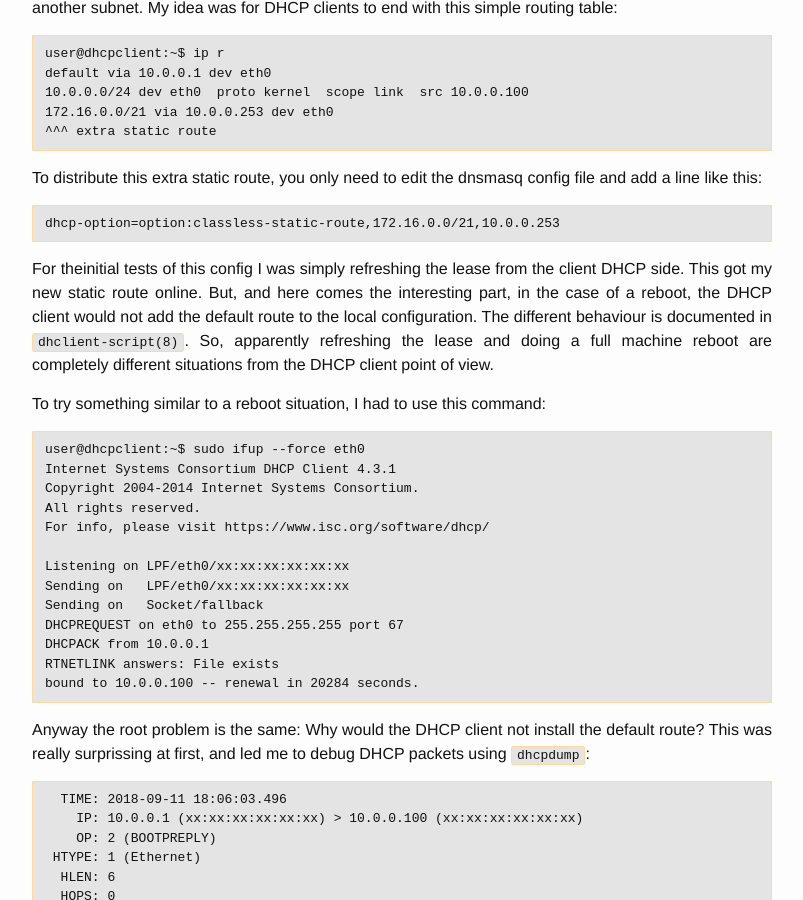
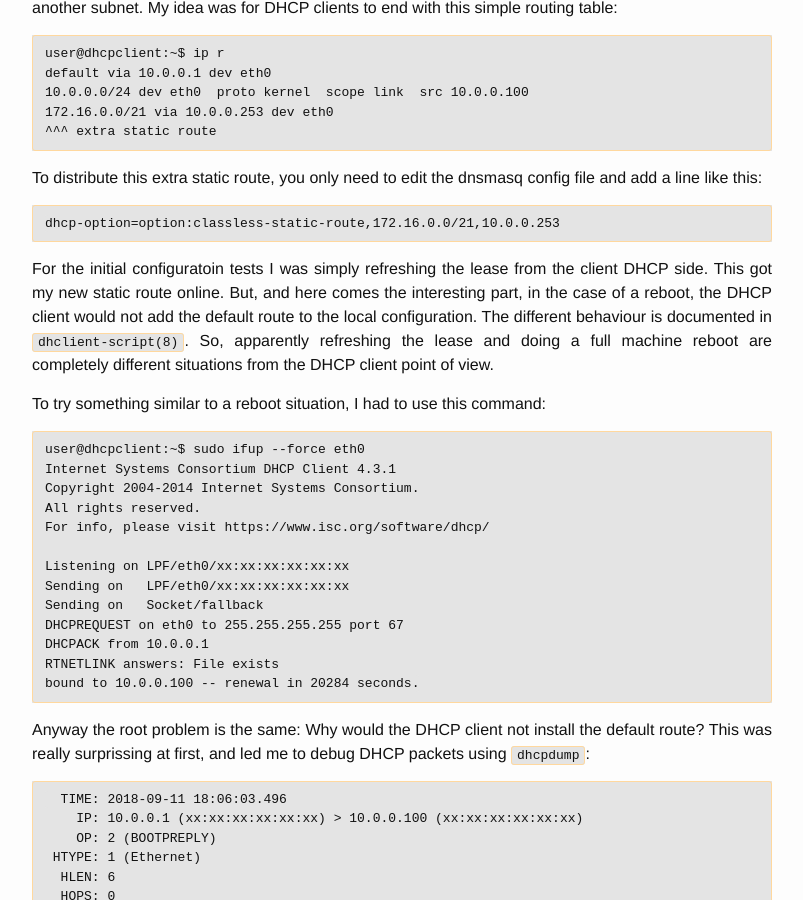
Before and after one commit to aborrero/ral-arturo.org, a Jekyll site: the page built from _posts/2018-09-12-dhcp-static-route.md, in a window 1280 px wide and 900 px high, scrolled down 711 px. Shown: the whole window, without its empty margins (238-1041 px from the left). Built offline with Jekyll 4.4.1, drawn with Linux system fonts in a browser that asks for light colours.

Commit message:
_posts/2018-09-12-dhcp-static-route.md: fix typo
Fix typo and reword the statement.

Signed-off-by: Arturo Borrero Gonzalez <arturo@debian.org>

````diff
--- a/_posts/2018-09-12-dhcp-static-route.md
+++ b/_posts/2018-09-12-dhcp-static-route.md
@@ -39,7 +39,7 @@ file and add a line like this:
 dhcp-option=option:classless-static-route,172.16.0.0/21,10.0.0.253
 ```
 
-For theinitial tests of this config I was simply refreshing the lease from the client DHCP side.
+For the initial configuratoin tests I was simply refreshing the lease from the client DHCP side.
 This got my new static route online. But, and here comes the interesting part, in the case of a
 reboot, the DHCP client would not add the default route to the local configuration. The different
 behaviour is documented in `dhclient-script(8)`. So, apparently refreshing the lease and doing a
````
